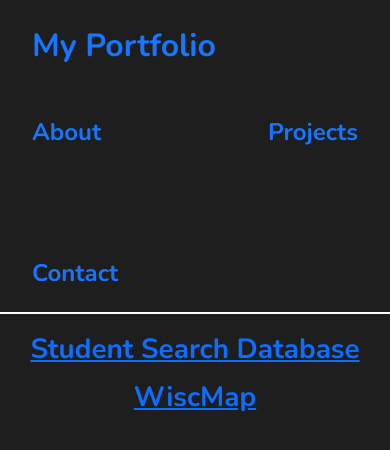
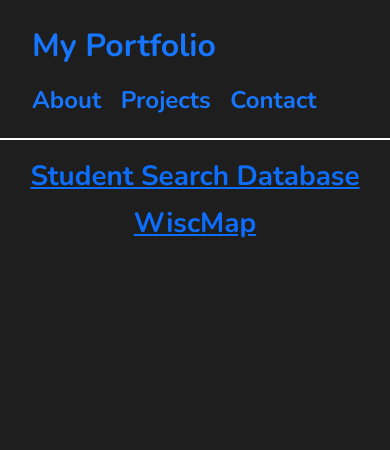
Before and after one commit to IntelAntique/IntelAntique.github.io, a React (Create React App) app in the folder my-app/: page /Projects in a window 390 px wide. Shown: the top 450 px of the page. Built offline with nearby package versions, Linux system fonts and the light colour scheme.

Commit message:
mobile additions

```diff
--- a/my-app/src/App.css
+++ b/my-app/src/App.css
@@ -43,7 +43,7 @@ a:focus::after {
 }
 
 .App{
-  min-height: 100vh;
+  min-height: 100svh;
   background-color: #1E1E1E;
   background-position: center;
   background-repeat: no-repeat;
@@ -53,6 +53,7 @@ a:focus::after {
 }
 
 .Container{
+  /* background-color: black; */
   color:white;
   margin: 1rem;
   text-align: center;
--- a/my-app/src/App.js
+++ b/my-app/src/App.js
@@ -1,5 +1,5 @@
 import './App.css';
-import React, { useState } from "react";
+import React from "react";
 import NavBar from './NavBar';
 import Home from "./pages/Home"
 import About from "./pages/About"
@@ -8,8 +8,7 @@ import Contact from "./pages/Contact"
 import { Route, Routes } from 'react-router-dom'
 
 export default function App() {
-  return (
-    <div className='App'>
+  return <div className='App'>
     <NavBar />
     <div className="Container">
       <Routes>
@@ -20,5 +19,4 @@ export default function App() {
       </Routes>
     </div>
   </div>
-  );
 }
--- a/my-app/src/NavBar.css
+++ b/my-app/src/NavBar.css
@@ -6,7 +6,6 @@
     justify-content: space-between;
     align-items: center;
     font-size: 32px;
-    gap: 2rem;
     padding: 1rem 2rem;
     flex-wrap: wrap;
 }
@@ -22,11 +21,10 @@
     padding: 0;
     list-style: none;
     display: flex;
-    gap: 6rem;
+    gap: 0px 5vmin;
 }
 
 .NavBar{
     display: flex;
-    justify-content: space-between;
     flex-wrap: wrap;
 }
--- a/my-app/src/pages/Projects.js
+++ b/my-app/src/pages/Projects.js
@@ -1,7 +1,7 @@
 import './Projects.css'
 
 export default function Projects(){
-    return <div>
+    return <div className="Projects">
         <a href="https://github.com/IntelAntique/Student-Search-Database"><h1> Student Search Database</h1></a>
         <a href="https://github.com/IntelAntique/WiscMap"><h1 > WiscMap </h1></a>
     </div>
```
Lines whose indentation alone changed are shown as unchanged.
